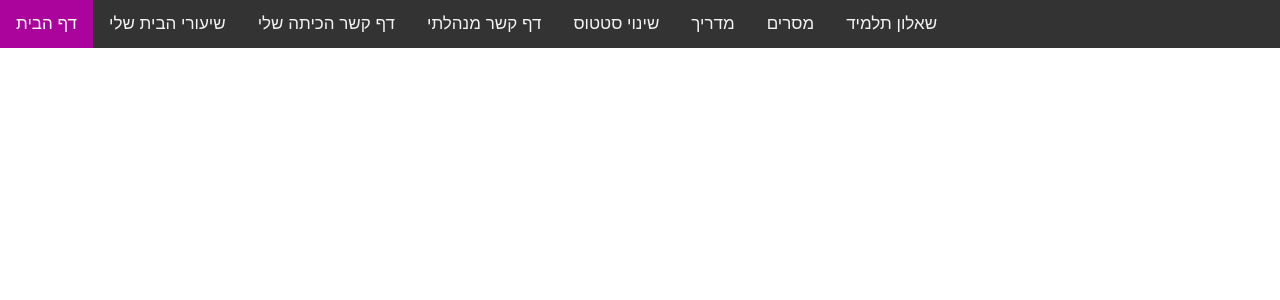
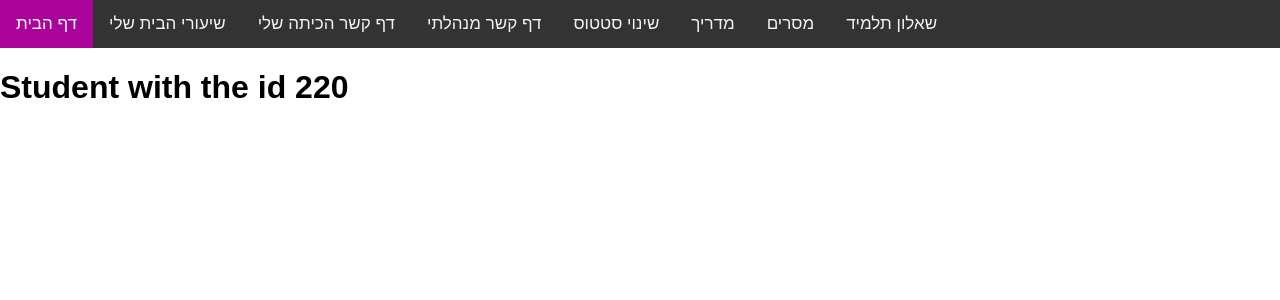
Before and after one commit to itaybe6/Corona-Project, a Django app: template users/templates/student/Home.html in a window 1280 px wide. Shown: the top 300 px of the page. Run offline with Django 3.2, Linux system fonts and the light colour scheme; the template is opened without the code that fills it: values that come from a table or form of the project are taken from there, others are empty; data comes from the database, SQL or seed files in the repository.

Commit message:
html change

```diff
--- a/users/templates/student/Home.html
+++ b/users/templates/student/Home.html
@@ -45,7 +45,8 @@ body {
   <a href="#about">שאלון תלמיד </a>
 </div>
 
-
+<div class = "header">
+  <h1>Student with the id {{student.user_id}} </h1>
 
 </body>
 </html>
```
